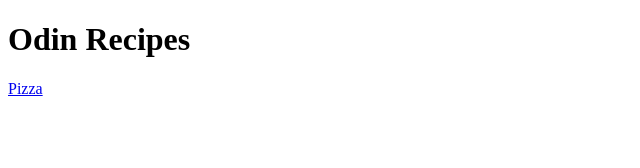
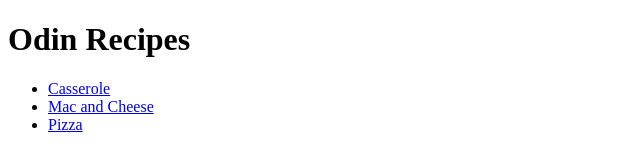
Before and after one commit to WaylandSmith129/odin-recipes, a plain HTML site: page index.html in a window 1280 px wide. Shown: the whole page, without its empty margins (0-640 px from the left). Drawn offline with Linux system fonts and the light colour scheme.

Commit message:
Add link to mac.html and casserole.html

```diff
--- a/index.html
+++ b/index.html
@@ -6,6 +6,10 @@
 </head>
 <body>
     <h1>Odin Recipes</h1>
-    <a href="recipes/pizza.html">Pizza</a>
+    <ul>
+        <li><a href="recipes/casserole.html">Casserole</a></li>
+        <li><a href="recipes/mac.html">Mac and Cheese</a></li>
+        <li><a href="recipes/pizza.html">Pizza</a></li>
+    </ul>
 </body>
 </html>
```
